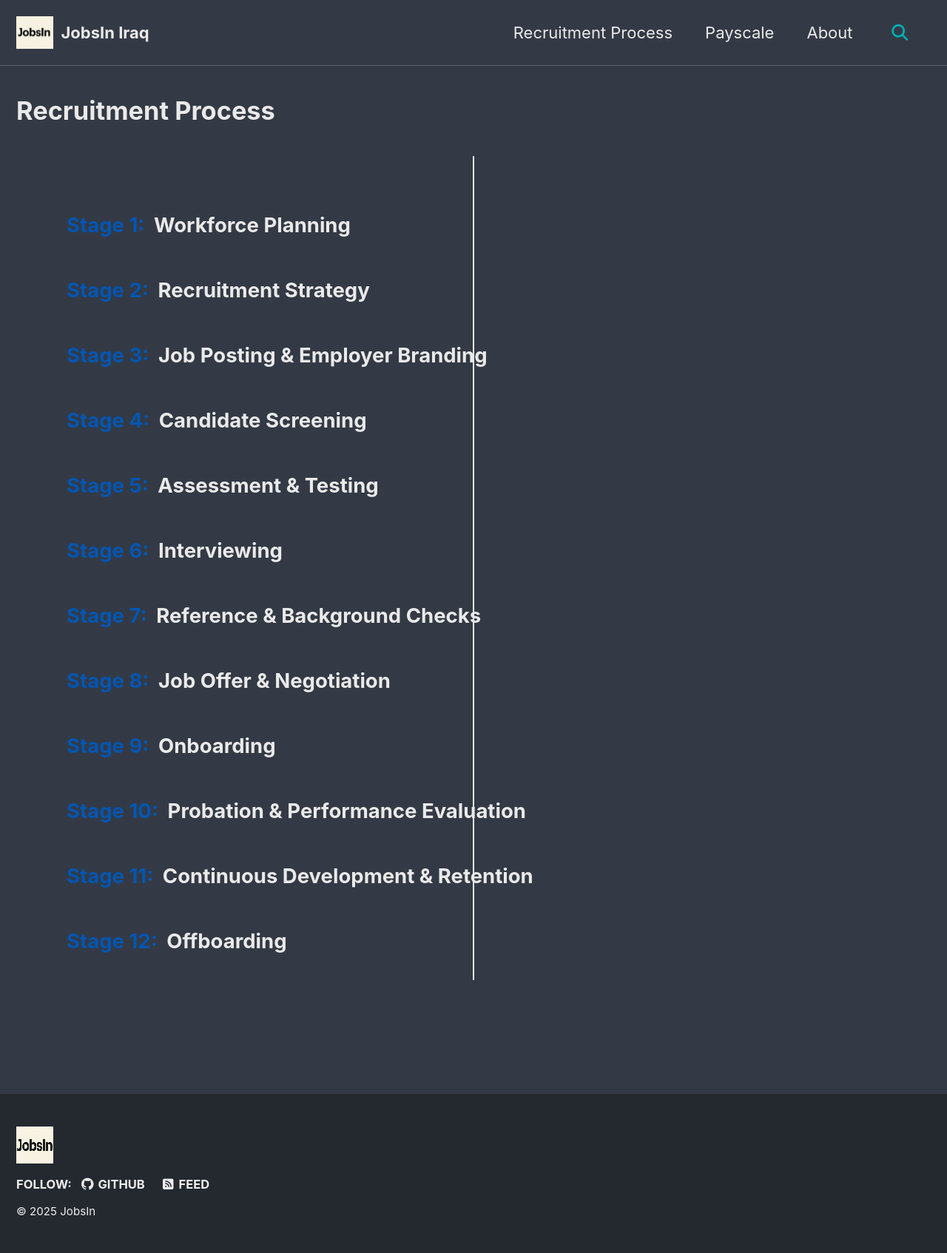
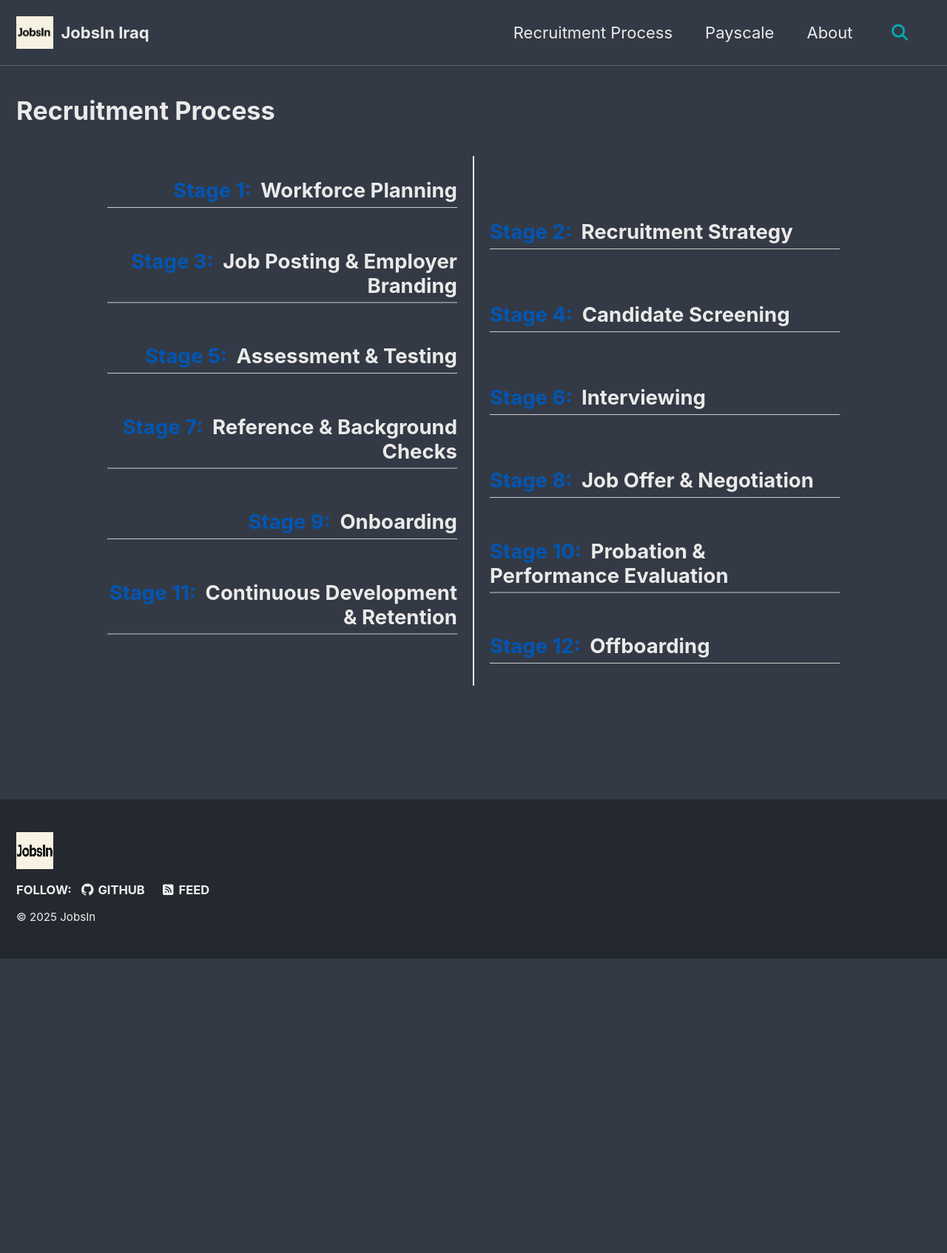
Before and after one commit to JobsInIraq/jobsiniraq.github.io, a Jekyll site: the page built from _pages/process.md, in a window 1280 px wide. Shown: the whole page at 74% size. Built offline with Jekyll 4.4.1, drawn with Linux system fonts in a browser that asks for light colours; cached includes are drawn as plain includes; after the commit the page ends 1296 px from its top, so only the background shows below that.

Commit message:
Update process.md

```diff
--- a/_pages/process.md
+++ b/_pages/process.md
@@ -11,52 +11,76 @@ classes: wide
 
 <div class="timeline">
 
-  <div class="timeline-item left">
-    <h2><span class="stage">Stage 1:</span> Workforce Planning</h2>
+  <div class="process left">
+    <div class="content">
+      <h2><span class="stage">Stage 1:</span> Workforce Planning</h2>
+    </div>
   </div>
 
-  <div class="timeline-item right">
-    <h2><span class="stage">Stage 2:</span> Recruitment Strategy</h2>
+  <div class="process right">
+    <div class="content">
+      <h2><span class="stage">Stage 2:</span> Recruitment Strategy</h2>
+    </div>
   </div>
 
-  <div class="timeline-item left">
-    <h2><span class="stage">Stage 3:</span> Job Posting &amp; Employer Branding</h2>
+  <div class="process left">
+    <div class="content">
+      <h2><span class="stage">Stage 3:</span> Job Posting &amp; Employer Branding</h2>
+    </div>
   </div>
 
-  <div class="timeline-item right">
-    <h2><span class="stage">Stage 4:</span> Candidate Screening</h2>
+  <div class="process right">
+    <div class="content">
+      <h2><span class="stage">Stage 4:</span> Candidate Screening</h2>
+    </div>
   </div>
 
-  <div class="timeline-item left">
-    <h2><span class="stage">Stage 5:</span> Assessment &amp; Testing</h2>
+  <div class="process left">
+    <div class="content">
+      <h2><span class="stage">Stage 5:</span> Assessment &amp; Testing</h2>
+    </div>
   </div>
 
-  <div class="timeline-item right">
-    <h2><span class="stage">Stage 6:</span> Interviewing</h2>
+  <div class="process right">
+    <div class="content">
+      <h2><span class="stage">Stage 6:</span> Interviewing</h2>
+    </div>
   </div>
 
-  <div class="timeline-item left">
-    <h2><span class="stage">Stage 7:</span> Reference &amp; Background Checks</h2>
+  <div class="process left">
+    <div class="content">
+      <h2><span class="stage">Stage 7:</span> Reference &amp; Background Checks</h2>
+    </div>
   </div>
 
-  <div class="timeline-item right">
-    <h2><span class="stage">Stage 8:</span> Job Offer &amp; Negotiation</h2>
+  <div class="process right">
+    <div class="content">
+      <h2><span class="stage">Stage 8:</span> Job Offer &amp; Negotiation</h2>
+    </div>
   </div>
 
-  <div class="timeline-item left">
-    <h2><span class="stage">Stage 9:</span> Onboarding</h2>
+  <div class="process left">
+    <div class="content">
+      <h2><span class="stage">Stage 9:</span> Onboarding</h2>
+    </div>
   </div>
 
-  <div class="timeline-item right">
-    <h2><span class="stage">Stage 10:</span> Probation &amp; Performance Evaluation</h2>
+  <div class="process right">
+    <div class="content">
+      <h2><span class="stage">Stage 10:</span> Probation &amp; Performance Evaluation</h2>
+    </div>
   </div>
 
-  <div class="timeline-item left">
-    <h2><span class="stage">Stage 11:</span> Continuous Development &amp; Retention</h2>
+  <div class="process left">
+    <div class="content">
+      <h2><span class="stage">Stage 11:</span> Continuous Development &amp; Retention</h2>
+    </div>
   </div>
 
-  <div class="timeline-item right">
-    <h2><span class="stage">Stage 12:</span> Offboarding</h2>
+  <div class="process right">
+    <div class="content">
+      <h2><span class="stage">Stage 12:</span> Offboarding</h2>
+    </div>
   </div>
 
 </div>
```
